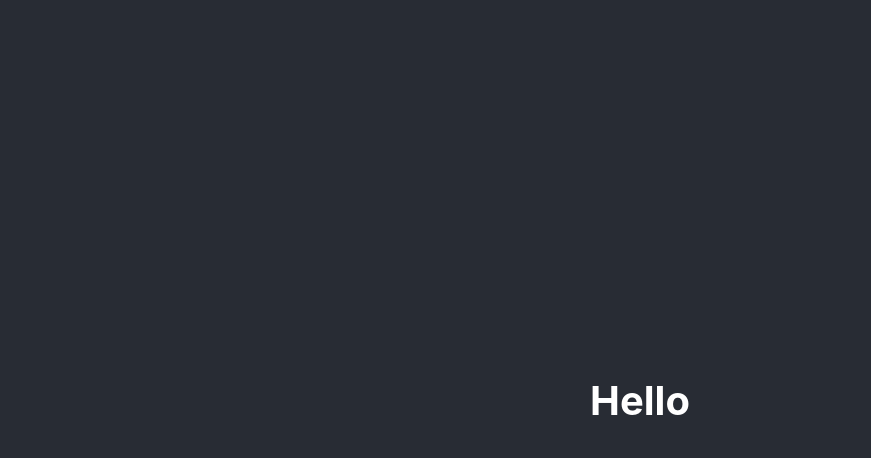
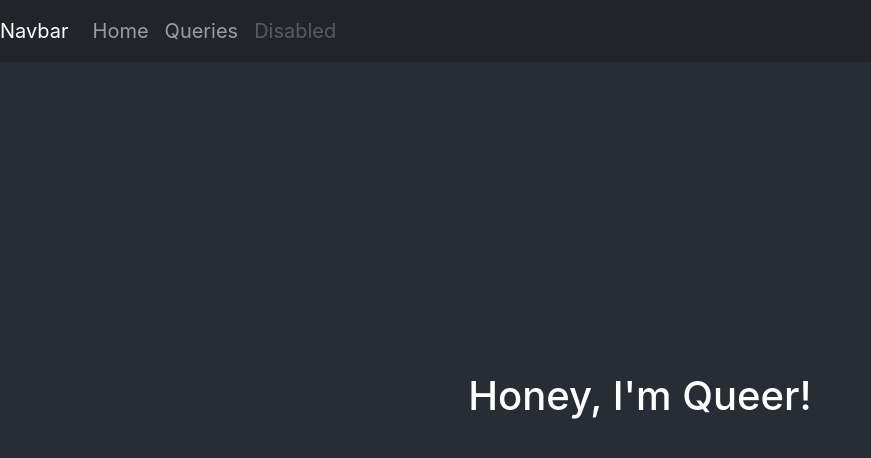
Before and after one commit to psiservices-parkerschellenberg/React-database-playground, a React (Create React App) app in the folder Web/ClientApp/: page /QueryTesting in a window 1280 px wide. Shown: the top 458 px of the page, without its empty margins (0-871 px from the left). Built offline with nearby package versions, Linux system fonts and the light colour scheme.

Commit message:
Nav Bar!

```diff
--- a/Web/ClientApp/package.json
+++ b/Web/ClientApp/package.json
@@ -3,6 +3,8 @@
     "version": "0.1.0",
     "private": true,
     "dependencies": {
+        "@tanstack/react-query": "^4.33.0",
+        "@tanstack/react-query-devtools": "^4.33.0",
         "bootstrap": "^5.1.3",
         "http-proxy-middleware": "^2.0.6",
         "jquery": "^3.6.0",
@@ -11,11 +13,12 @@
         "react": "^18.2.0",
         "react-dom": "^18.2.0",
         "react-router-bootstrap": "^0.26.1",
-        "react-router-dom": "^6.3.0",
+        "react-router-dom": "^6.15.0",
         "react-scripts": "^5.0.1",
         "reactstrap": "^9.1.1",
         "rimraf": "^3.0.2",
         "sass": "^1.66.1",
+        "styled-components": "^5.3.10",
         "web-vitals": "^2.1.4",
         "workbox-background-sync": "^6.5.3",
         "workbox-broadcast-update": "^6.5.3",
--- a/Web/ClientApp/src/App.js
+++ b/Web/ClientApp/src/App.js
@@ -1,11 +1,23 @@
 import React from "react";
 import './App.scss';
+import NavBar from './NavBar';
+import HomePage from './HomePage';
+import QueryTesting from './QueryTesting';
+import { Route, Routes } from 'react-router';
 
 const App = () => {
 
     return (
         <div className="App">
-            <h1>Hello</h1>
+            <div>
+                <NavBar />
+            </div>
+            <div>
+                <Routes>
+                    <Route path="/" element={<HomePage />} />
+                    <Route path="/QueryTesting" element={<QueryTesting />} />
+                </Routes>
+            </div>
         </div>
     );
 };
--- /dev/null
+++ b/Web/ClientApp/src/HomePage.js
@@ -0,0 +1,13 @@
+
+
+
+const HomePage = () => {
+
+    return (
+        <>
+            <h1>Honey, I'm Home!</h1>
+        </>
+    );
+}
+
+export default HomePage;
--- /dev/null
+++ b/Web/ClientApp/src/NavBar.js
@@ -0,0 +1,33 @@
+import 'bootstrap/dist/css/bootstrap.min.css';
+import { Outlet } from 'react-router';
+
+
+const NavBar = () => {
+
+    return (
+        <>
+            <nav class="navbar navbar-expand-lg navbar-dark bg-dark fixed-top">
+                <a class="navbar-brand" href="/">Navbar</a>
+                <button class="navbar-toggler" type="button" data-toggle="collapse" data-target="#navbarNav" aria-controls="navbarNav" aria-expanded="false" aria-label="Toggle navigation">
+                    <span class="navbar-toggler-icon"></span>
+                </button>
+                <div class="collapse navbar-collapse" id="navbarNav">
+                    <ul class="navbar-nav">
+                        <li class="nav-item active">
+                            <a class="nav-link" href="/">Home </a>
+                        </li>
+                        <li class="nav-item">
+                            <a class="nav-link" href="/QueryTesting">Queries</a>
+                        </li>
+                        <li class="nav-item">
+                            <a class="nav-link disabled" href="#" tabIndex="-1" aria-disabled="true">Disabled</a>
+                        </li>
+                    </ul>
+                </div>
+            </nav>
+            <Outlet />
+        </>
+    );
+}
+
+export default NavBar;
--- /dev/null
+++ b/Web/ClientApp/src/QueryTesting.js
@@ -0,0 +1,13 @@
+
+
+
+const QueryTesting = () => {
+
+    return (
+        <>
+            <h1>Honey, I'm Queer!</h1>
+        </>
+    );
+}
+
+export default QueryTesting;
--- a/Web/ClientApp/src/index.js
+++ b/Web/ClientApp/src/index.js
@@ -2,11 +2,27 @@ import React from 'react';
 import ReactDOM from 'react-dom/client';
 import App from './App';
 import './index.scss';
+import { QueryClient, QueryClientProvider } from '@tanstack/react-query'
+import { ReactQueryDevtools } from '@tanstack/react-query-devtools'
+import { BrowserRouter } from 'react-router-dom';
 
+
+const queryClient = new QueryClient({
+    defaultOptions: {
+        queries: {
+            suspense: true,
+        },
+    },
+});
 
 const root = ReactDOM.createRoot(document.getElementById('root'));
 root.render(
     <React.StrictMode>
-        <App />
+        <QueryClientProvider client={queryClient}>
+            <BrowserRouter>
+                <App />
+            </BrowserRouter>
+            <ReactQueryDevtools initialIsOpen={false} />
+        </QueryClientProvider>
     </React.StrictMode>
 );
```
Also changed, not shown: 1 other file (tests, documents, lock files or other folders).
